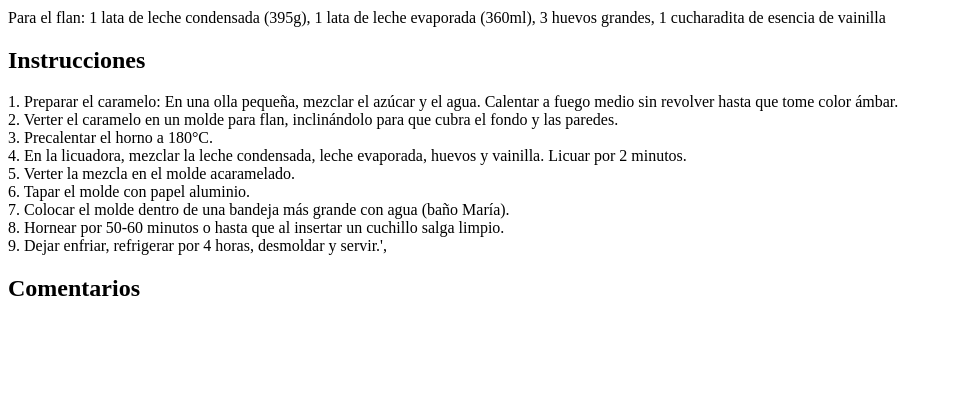
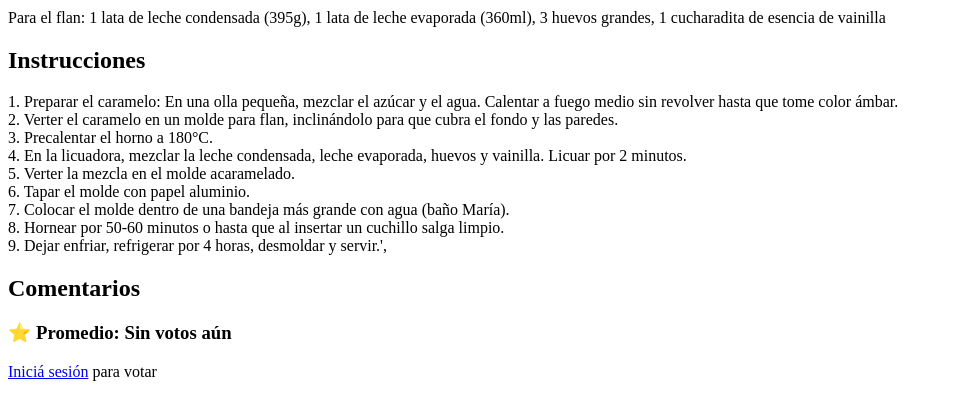
Before and after one commit to ana-donaldson/dulce-tentacion, a PHP site: page /receta_detalle.php?id=3 in a window 1280 px wide. Shown: the part 327-747 px from the top of the page, without its empty margins (0-953 px from the left). Run offline with PHP 8.4, Linux system fonts and the light colour scheme; data comes from the database, SQL or seed files in the repository.

Commit message:
receta_detalle.php calificando estrellas
Added functionality to display voting messages and average rating for recipes.

```diff
--- a/proyecto_postres/receta_detalle.php
+++ b/proyecto_postres/receta_detalle.php
@@ -2,9 +2,16 @@
 require_once 'conexion.php';
 session_start();
 
-$id = $_GET['id']; // ejemplo: receta.php id=1
+$id = $_GET['id']; // ejemplo: receta.php?id=1
 
-//trae los datos de una receta
+//mensajes después de votar
+if (isset($_GET['mensaje']) && $_GET['mensaje'] == 'estrella_ok') {
+    echo '<p style="color: green;">✅ ¡Gracias por tu estrella!</p>';
+}
+if (isset($_GET['mensaje']) && $_GET['mensaje'] == 'estrella_actualizada') {
+    echo '<p style="color: blue;">🔄 Actualizaste tu voto correctamente</p>';
+}
+// trae los datos de UNA receta (incluyendo votos_total y votos_count)
 $sql = "SELECT r.*, u.nombre_usuario
         FROM recetas r
         JOIN usuarios u ON r.usuario_id = u.id
@@ -17,31 +24,28 @@ $comentarios = $conn->query("SELECT c.*, u.nombre_usuario
                              JOIN usuarios u ON c.usuario_id = u.id
                              WHERE c.receta_id = $id
                              ORDER BY c.fecha DESC");
-
-//trae el puntaje promedio (todavia no lo implementamos)
-//$promedio = $conn->query("SELECT AVG(puntuacion) as prom
-//                        FROM valoraciones
-//                        WHERE receta_id = $id")->fetch_assoc()['prom'];
 ?>
 
 <!DOCTYPE html>
 <html>
 <head>
-    <title><?php echo $receta['titulo']; ?></title>
+    <title><?php echo htmlspecialchars($receta['titulo']); ?></title>
 </head>
 <body>
     <?php include 'header.php'; ?>
-    <h1><?php echo $receta['titulo']; ?></h1>
+
+    <h1><?php echo htmlspecialchars($receta['titulo']); ?></h1>
 
     <h2>Ingredientes</h2>
-    <p><?php echo nl2br($receta['ingredientes']); ?></p>
+    <p><?php echo nl2br(htmlspecialchars($receta['ingredientes'])); ?></p>
 
     <h2>Instrucciones</h2>
-    <p><?php echo nl2br($receta['instrucciones']); ?></p>
+    <p><?php echo nl2br(htmlspecialchars($receta['instrucciones'])); ?></p>
 
     <h2>Comentarios</h2>
     <?php while($com = $comentarios->fetch_assoc()): ?>
-        <p><strong><?php echo $com['nombre_usuario']; ?>:</strong> <?php echo $com['contenido']; ?></p>
+        <p><strong><?php echo htmlspecialchars($com['nombre_usuario']); ?>:</strong>
+           <?php echo htmlspecialchars($com['contenido']); ?></p>
     <?php endwhile; ?>
 
     <?php if(isset($_SESSION['usuario_id'])): ?>
@@ -52,6 +56,35 @@ $comentarios = $conn->query("SELECT c.*, u.nombre_usuario
         </form>
     <?php endif; ?>
 
+    <!-- Mostrar promedio actual -->
+    <h3>⭐ Promedio:
+        <?php
+        if($receta['votos_count'] > 0) {
+            $promedio = round($receta['votos_total'] / $receta['votos_count'], 1);
+            echo $promedio . " / 5 (" . $receta['votos_count'] . " votos)";
+        } else {
+            echo "Sin votos aún";
+        }
+        ?>
+    </h3>
+
+    <!-- Formulario para votar (solo si está logueado) -->
+    <?php if(isset($_SESSION['usuario_id'])): ?>
+        <form method="POST" action="guardar_estrella.php" style="margin: 10px 0;">
+            <label>⭐ Tu puntuación:</label>
+            <select name="puntuacion">
+                <option value="1">⭐</option>
+                <option value="2">⭐⭐</option>
+                <option value="3">⭐⭐⭐</option>
+                <option value="4">⭐⭐⭐⭐</option>
+                <option value="5">⭐⭐⭐⭐⭐</option>
+            </select>
+            <input type="hidden" name="receta_id" value="<?php echo $receta['id']; ?>">
+            <button type="submit">Votar</button>
+        </form>
+    <?php else: ?>
+        <p><a href="login.php">Iniciá sesión</a> para votar</p>
+    <?php endif; ?>
     <?php
     $es_dueño = ($_SESSION['usuario_id'] ?? 0) == $receta['usuario_id'];
     $es_admin = ($_SESSION['rol'] ?? '') == 'admin';
```
Lines whose indentation alone changed are shown as unchanged.
